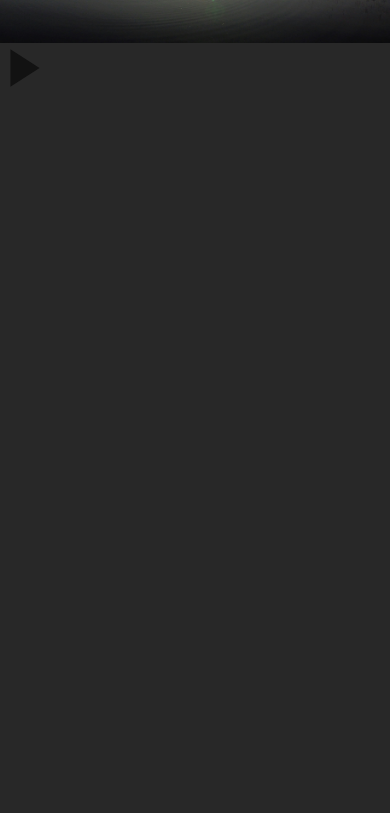
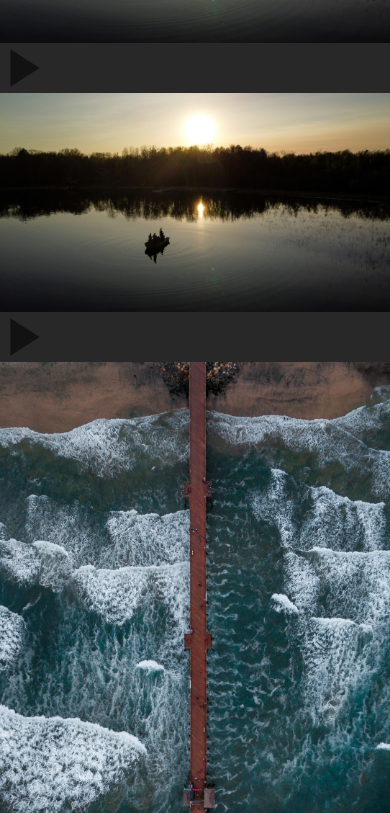
Before and after one commit to KondelaCoding/kondeladron.pl, a Next.js app: page / in a window 390 px wide. Shown: the part 6991-7804 px from the top of the page. Before the commit the page ends 7084 px from the top, so only its background shows below. Built offline with nearby package versions, Linux system fonts and the light colour scheme.

Commit message:
Add desktop work

```diff
--- a/src/components/Work.tsx
+++ b/src/components/Work.tsx
@@ -66,7 +66,7 @@ const Work = () => {
 
       <div
         ref={refGrid}
-        className={`grid grid-cols-1 gap-5 mt-10 md:grid-cols-2 transition-all duration-1000 transform ${
+        className={`grid grid-cols-1 gap-5 mt-10 transition-all duration-1000 transform max-w-[1200px] mx-auto md:grid-cols-2 lg:grid-cols-3 ${
           isInViewGrid ? "opacity-100 translate-y-0" : "opacity-0 translate-y-10"
         }`}
       >
@@ -96,6 +96,19 @@ const Work = () => {
             </div>
           </div>
         </div>
+        <div className="flex flex-col gap-5 md:hidden lg:flex">
+          <div className="relative aspect-[4/3] flex justify-center items-center">
+            <Image
+              src={Boat}
+              alt="boat-photo"
+              className="drop-shadow-[5px_5px_2px_rgba(0,0,0,0.3)] brightness-50 absolute top-0 left-0 w-full h-full object-cover"
+            />
+            <div className="h-20 w-20 bg-[var(--primary-color)] rounded-full z-10 flex justify-center items-center duration-200 hover:scale-110">
+              <Play size={50} fill="var(--black-color)" stroke="" className="ml-2" />
+            </div>
+          </div>
+          <Image src={Bridge} alt="bridge-photo" className="drop-shadow-[5px_5px_2px_rgba(0,0,0,0.3)]" />
+        </div>
       </div>
     </div>
   );
```
